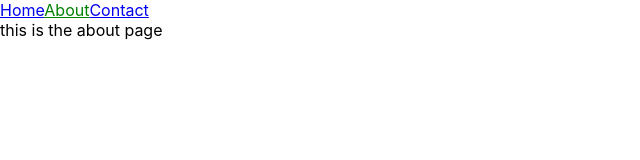
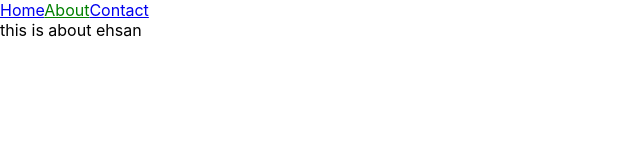
Before and after one commit to ehsansh/react-bootcamp, a React (Create React App) app: page /about in a window 1280 px wide. Shown: the top 160 px of the page, without its empty margins (0-640 px from the left). Built offline with nearby package versions, Linux system fonts and the light colour scheme.

Commit message:
send props in router

```diff
--- a/src/About.js
+++ b/src/About.js
@@ -2,6 +2,6 @@ import React, { Component } from 'react';
 
 export default class About extends Component {
     render() {
-        return <div>this is the about page</div>;
+        return <div>this is about {this.props.name}</div>;
     }
 }
--- a/src/App.js
+++ b/src/App.js
@@ -22,7 +22,11 @@ export default class App extends Component {
                 </nav>
                 <Routes>
                     <Route exact path='/' element={<Home />} />
-                    <Route exact path='/about' element={<About />} />
+                    <Route
+                        exact
+                        path='/about'
+                        element={<About name='ehsan' />}
+                    />
                     <Route exact path='/contact' element={<Contact />} />
                 </Routes>
             </div>
```
